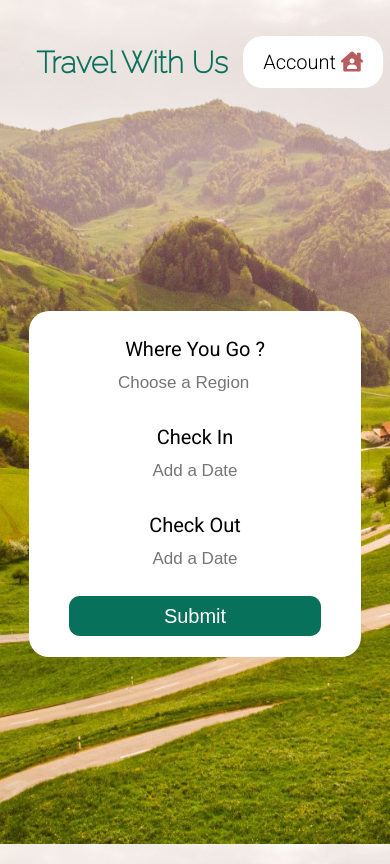
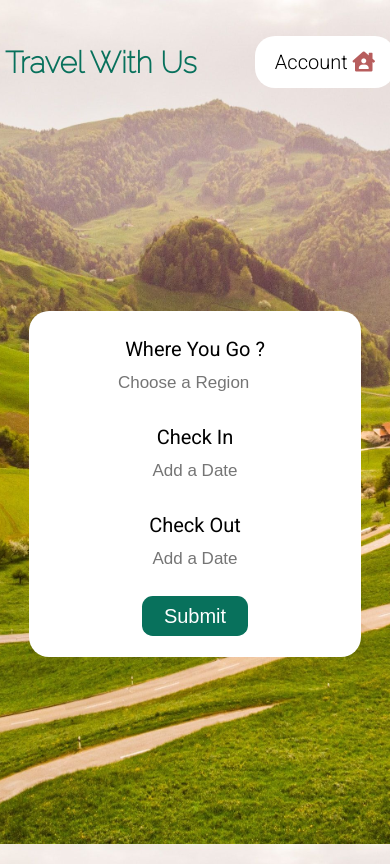
Before and after one commit to amirakbr/junior-frontend-mentorship-challenge-03, a plain HTML site: page index.html in a window 390 px wide. Drawn offline with Linux system fonts and the light colour scheme; a web font is replaced by a local one.

Commit message:
Update style.css

```diff
--- a/style/style.css
+++ b/style/style.css
@@ -128,8 +128,31 @@ input:focus {
 .submit-key > input:hover {
     background-color: #37ae96;
 }
-@media screen and (max-width: 900px) {
+@media screen and (max-width: 1030px) {
     .section-container {
         flex-direction: column;
     }
+    .section-content {
+        flex-direction: row;
+    }
+    .submit-key {
+        width: 50%;
+        align-self: center;
+    }
 }
+@media screen and (max-width: 650px) {
+    .section-content {
+        flex-direction: column;
+    }
+}
+@media screen and (max-width: 450px) {
+    .header {
+        flex-direction: column;
+    }
+    .headertitle {
+        margin: 1em 0em;
+    }
+    .header-user-acc {
+        margin: 0em;
+    }
+}
```
